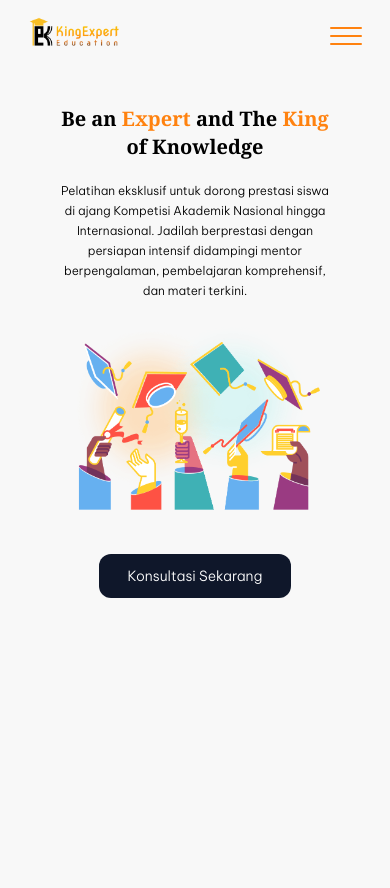
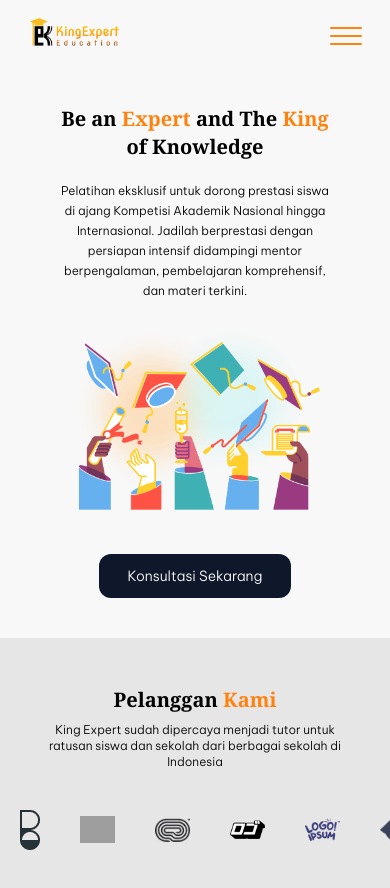
Before and after one commit to bktech-sh/kingexpert, a Next.js app: page / in a window 390 px wide. Shown: the top 888 px of the page. Before the commit the page ends 844 px from the top, so only its background shows below. Built offline with nearby package versions, Linux system fonts and the light colour scheme; grey boxes are pictures that could not be loaded.

Commit message:
feat: create customer mobile

```diff
--- /dev/null
+++ b/src/app/components/MobileCustomers/index.tsx
@@ -0,0 +1,23 @@
+import DummyIcon from "../Customers/dummy-icon";
+
+const MobileCustomers = () => {
+  return (
+    <div className="flex flex-col justify-center items-center bg-mainGrey py-12 gap-10">
+      <div className="flex flex-col items-center text-center gap-2 px-10">
+        <h2 className="text-xl font-semibold font-serif">
+          Pelanggan <span className="text-mainOrange">Kami</span>
+        </h2>
+        <p className="text-xs">
+          King Expert sudah dipercaya menjadi tutor untuk ratusan siswa dan
+          sekolah dari berbagai sekolah di Indonesia{" "}
+        </p>
+      </div>
+
+      <div className="flex gap-10 overflow-scroll max-w-full px-5 no-scrollbar">
+        <DummyIcon />
+      </div>
+    </div>
+  );
+};
+
+export default MobileCustomers;
--- a/src/app/page.tsx
+++ b/src/app/page.tsx
@@ -9,6 +9,7 @@ import Footer from "./components/Footer";
 import useIsAndroid from "./helpers/useIsAndroid";
 import MobileNavbar from "./components/MobileNavbar";
 import MobileHeroSection from "./components/MobileHeroSection";
+import MobileCustomers from "./components/MobileCustomers";
 
 export default function Home() {
   const isAndroid = useIsAndroid();
@@ -19,6 +20,7 @@ export default function Home() {
         <>
           <MobileNavbar />
           <MobileHeroSection />
+          <MobileCustomers />
         </>
       ) : (
         <>
```
